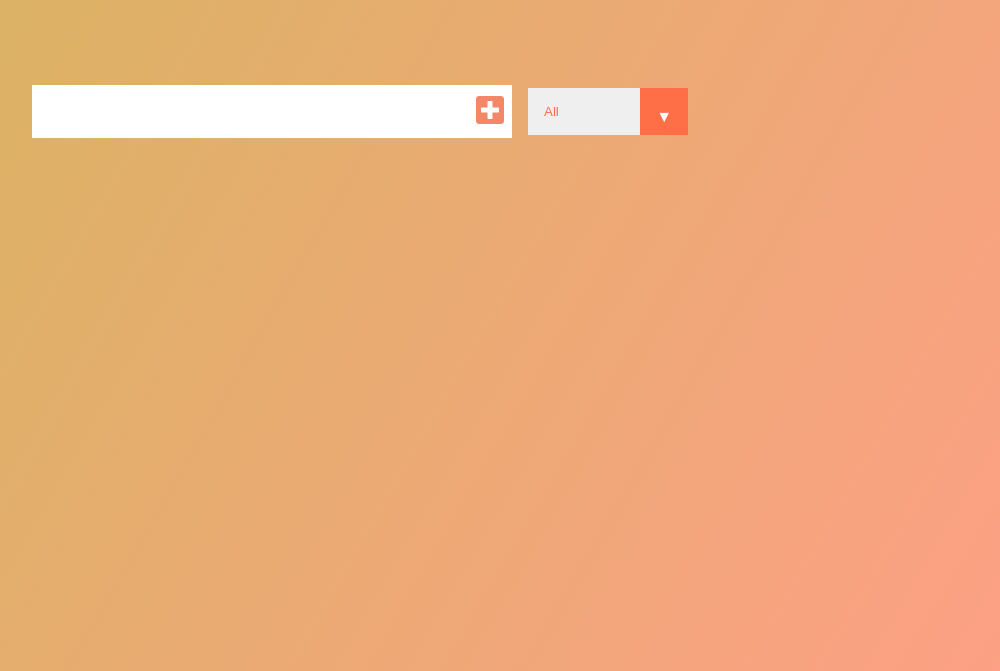
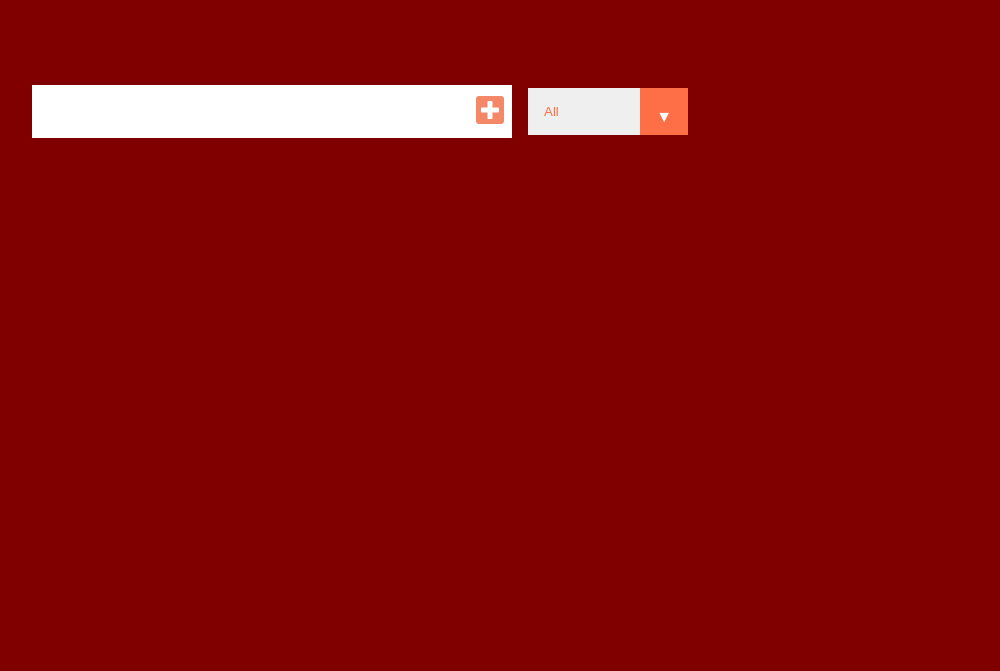
Before and after one commit to masoodnoman/to-do-list, a plain HTML site: page index.html in a window 1280 px wide. Shown: the part 129-800 px from the top of the page, without its empty margins (272-1272 px from the left). Drawn offline with Linux system fonts and the light colour scheme.

Commit message:
Background Color
Changed color from orange to red

```diff
--- a/style.css
+++ b/style.css
@@ -5,7 +5,7 @@
 }
 
 body {
-    background-image: linear-gradient(120deg, #d3b75d, #FdA085);
+    background-color: #800000;
     color: white;
     font-family: "Poppins", sans-serif;
     min-height: 100vh;
```
